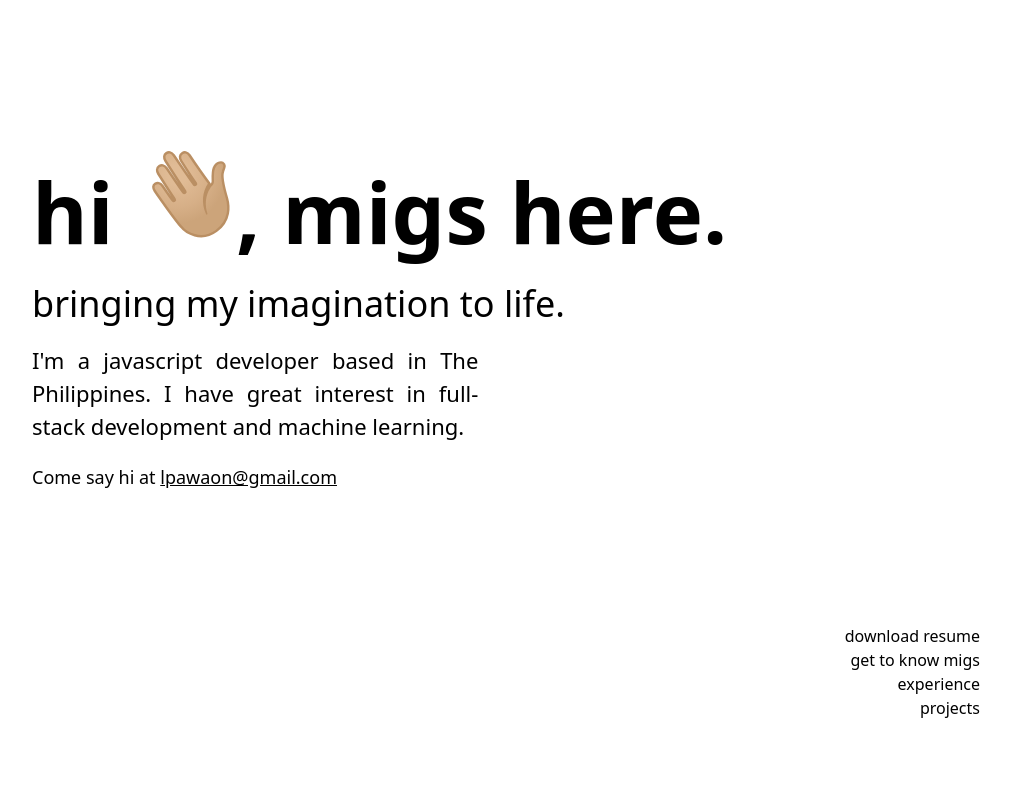
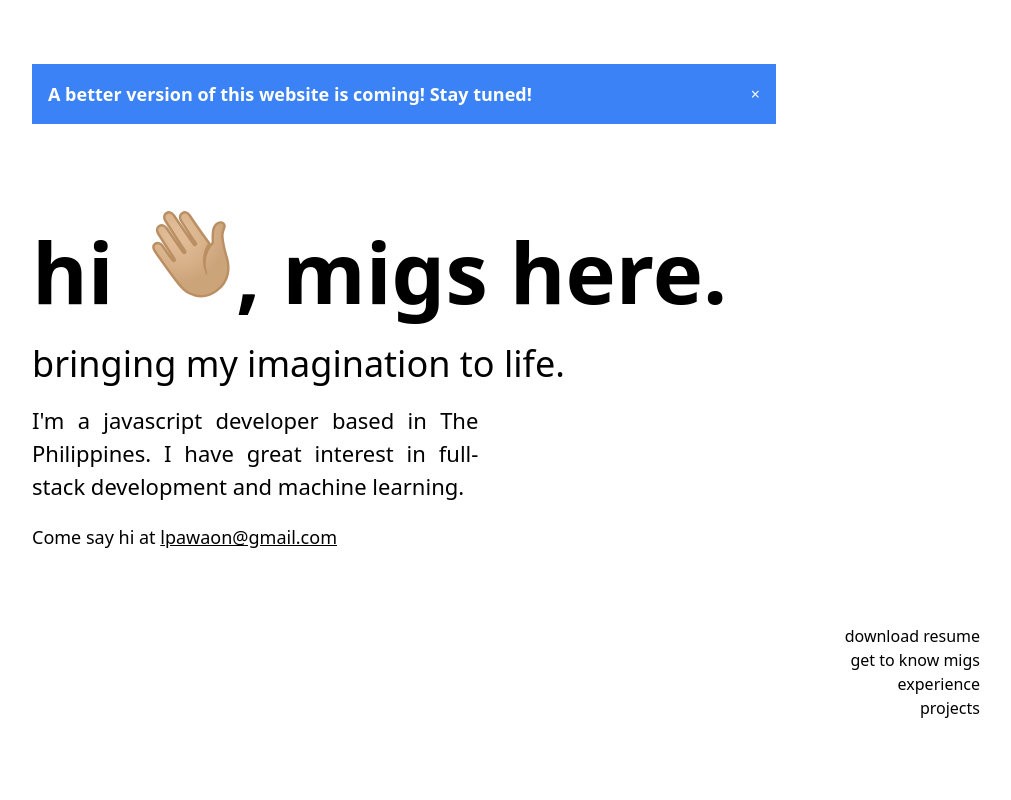
Before and after one commit to louispawaon/louispawaon-dev, a Next.js app: page / in a window 1280 px wide. Shown: the top 800 px of the page, without its empty margins (236-1247 px from the left). Built offline with nearby package versions, Linux system fonts and the light colour scheme.

Commit message:
feat: banner for announement

```diff
--- a/src/app/compontents/ComponentIndex.tsx
+++ b/src/app/compontents/ComponentIndex.tsx
@@ -5,3 +5,4 @@ export {default as Footer} from './Footer/Footer';
 export {default as Header} from './Header/Header';
 export {default as Sidebar} from './SideBar/Sidebar';
 export {default as Technologies} from './Experience/Technologies';
+export {default as Banner} from './Header/Banner';
--- /dev/null
+++ b/src/app/compontents/Header/Banner.tsx
@@ -0,0 +1,21 @@
+import React, { useState } from 'react'
+
+const Banner = () => {
+    const [showBanner, setShowBanner] = useState(true);
+
+    const handleCloseBanner = () => {
+        setShowBanner(false);
+    };
+    return (
+        <>
+            {showBanner && (
+                <div className="bg-blue-500 text-white p-4 flex justify-between items-center">
+                    <p className="text-lg font-bold">A better version of this website is coming! Stay tuned!</p>
+                    <button onClick={handleCloseBanner} className="text-white">&times;</button>
+                </div>
+            )}
+        </>
+    );
+}
+
+export default Banner
--- a/src/app/page.tsx
+++ b/src/app/page.tsx
@@ -1,6 +1,6 @@
 "use client"
 import React from "react"
-import {Experience,Footer,Header,Sidebar} from "@/app/compontents/ComponentIndex"
+import {Banner, Experience,Footer,Header,Sidebar} from "@/app/compontents/ComponentIndex"
 
 export default function Home() {
   return (
@@ -9,6 +9,7 @@ export default function Home() {
     <Sidebar/>
     <main className='snap-y snap-mandatory md:mx-auto lg:mx-[15rem] py-16 px-7'>
       <section id="Top">
+        <Banner/>
         <Header/>
       </section>
       <Experience/>
```
